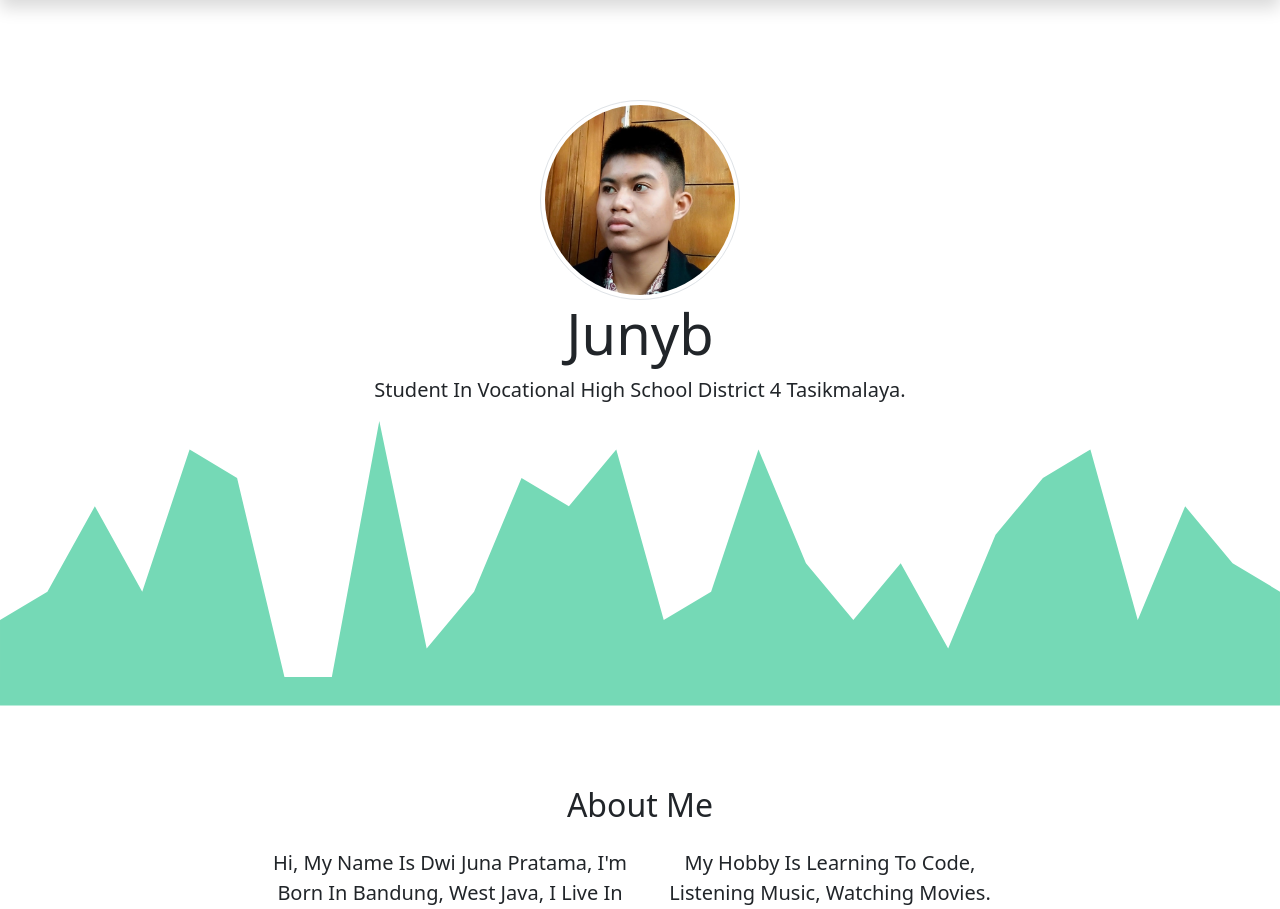
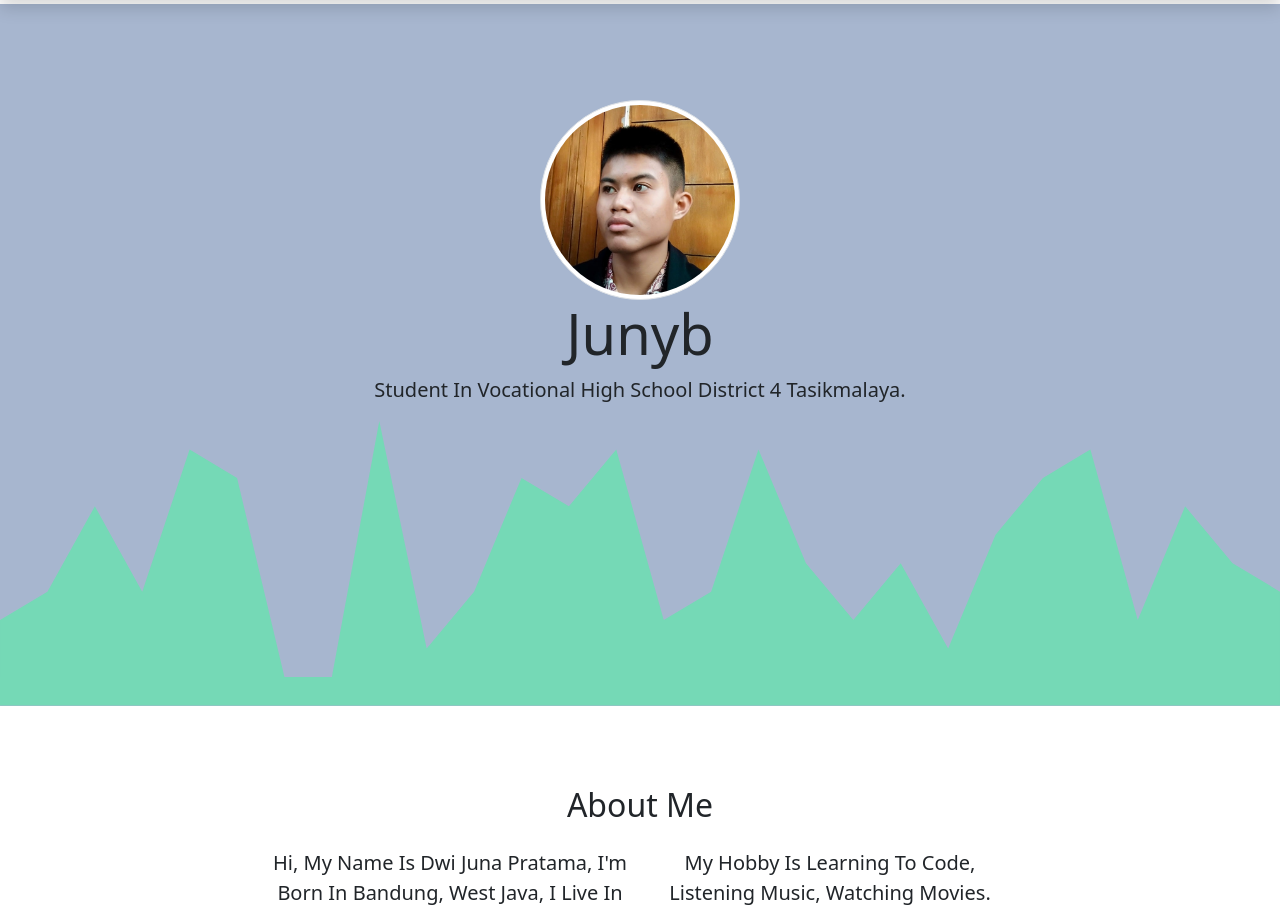
Before and after one commit to Junyb/junyb.github.io, a PHP site: page / in a window 1280 px wide. Shown: the part 56-965 px from the top of the page. Run offline with PHP 8.4, Linux system fonts and the light colour scheme.

Commit message:
Update index.php

```diff
--- a/index.php
+++ b/index.php
@@ -35,7 +35,7 @@
   </div>
 </nav>
 <!--Jumbotron-->
-<section class="jumbotron text-center" style="padding-top: 6rem;">
+<section class="jumbotron text-center" style="padding-top: 6rem; background-color: #a7b6cf;">
   <img src="img/profile.jpg" alt="Picture" width="200" class="rounded-circle img-thumbnail">
   <h1 class="display-4">Junyb</h1>
   <p class="lead">Student In Vocational High School District 4 Tasikmalaya.</p>
```
